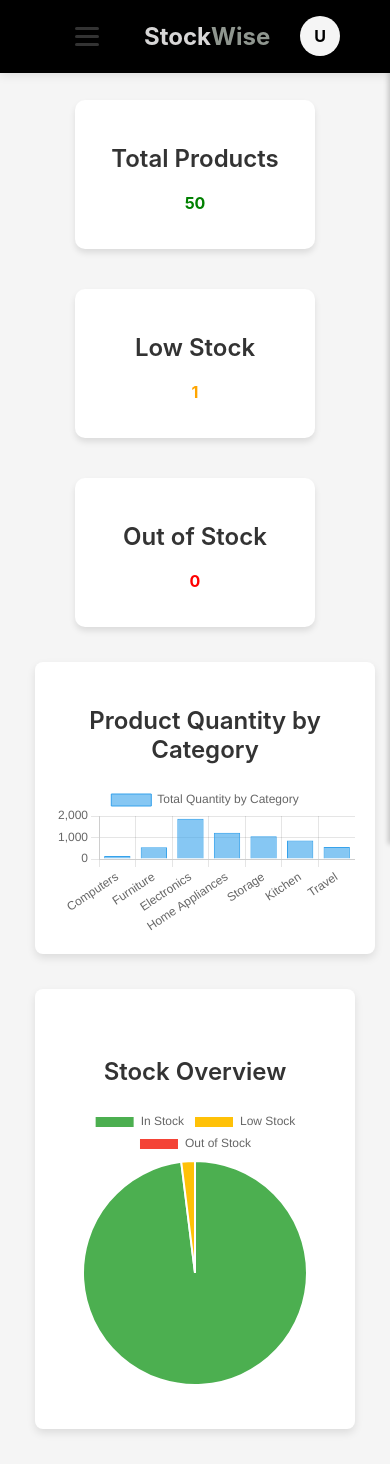
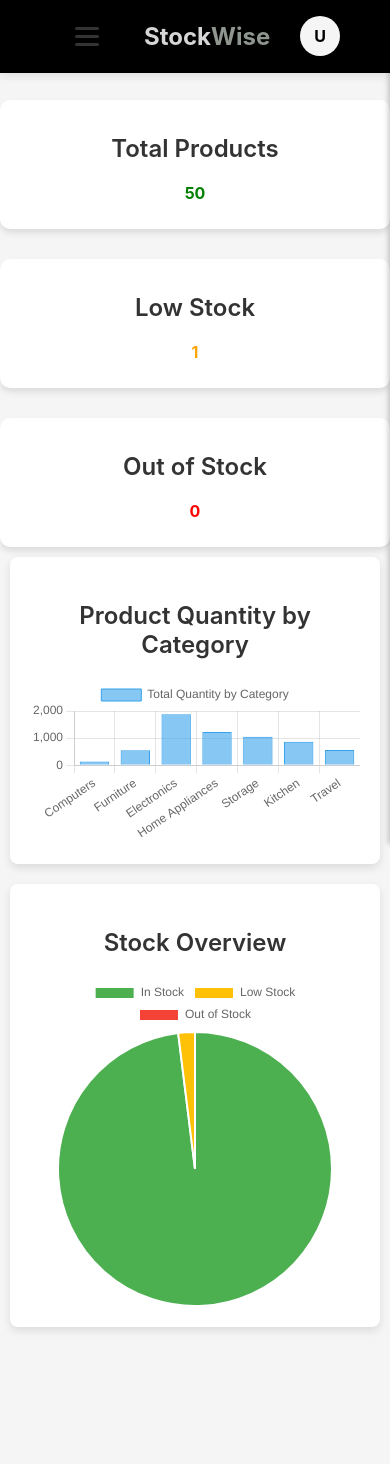
Before and after one commit to Rohit-workhall/inventory-management, a React (Create React App) app: page / in a window 390 px wide. After the commit the page ends 1337 px from the top, so only its background shows below. Built offline with nearby package versions, Linux system fonts and the light colour scheme; no server answers; sample sign-in values are in the browser's storage.

Commit message:
css changes

```diff
--- a/src/Components/Auth/Auth.css
+++ b/src/Components/Auth/Auth.css
@@ -8,6 +8,8 @@
     align-items: center;
     height: 100vh;
     color: #333;
+    padding: 20px; /* Adds padding for smaller screens */
+    box-sizing: border-box;
   }
 
   .app-container {
@@ -15,6 +17,7 @@
     justify-content: center;
     align-items: center;
     width: 100%;
+    max-width: 500px;
   }
 
   .form-container {
@@ -24,6 +27,7 @@
     border-radius: 8px;
     width: 300px;
     text-align: center;
+    max-width: 400px;
   }
 
   h2 {
@@ -273,3 +277,17 @@ h2 {
 .form-container .highlight {
   color: #8f968f; /* Highlight color */
 }
+
+@media (max-width: 480px) {
+  h2 {
+    font-size: 18px;
+  }
+
+  .form-container {
+    padding: 10px;
+  }
+
+  .form button {
+    font-size: 12px;
+  }
+}
--- a/src/Components/Dashboard/dashboard.css
+++ b/src/Components/Dashboard/dashboard.css
@@ -1,8 +1,7 @@
 /* General Dashboard Styles */
 .dashboard {
   font-family: 'Arial', sans-serif;
-  background-color:whitesmoke;
- /* Adjust for the navbar height */
+  background-color: whitesmoke;
 }
 
 .page-content {
@@ -23,26 +22,8 @@
   flex-wrap: wrap; /* Ensure proper alignment on smaller screens */
 }
 
-.metric-total-products {
-  background-color: white;
-  border-radius: 10px;
-  padding: 20px;
-  width: 200px;
-  box-shadow: 0 4px 6px rgba(0, 0, 0, 0.1);
-  text-align: center;
-  transition: transform 0.2s ease;
-  margin-top: 20px;
-}
-.metric-lowstock {
-  background-color: white;
-  border-radius: 10px;
-  padding: 20px;
-  width: 200px;
-  box-shadow: 0 4px 6px rgba(0, 0, 0, 0.1);
-  text-align: center;
-  transition: transform 0.2s ease;
-  margin-top: 20px;
-}
+.metric-total-products,
+.metric-lowstock,
 .metric-outofstock {
   background-color: white;
   border-radius: 10px;
@@ -78,37 +59,75 @@
   flex-wrap: wrap; /* Responsive layout */
 }
 
-.chart-container {
-  flex: 1;
-  width: fit-content;
-  background: #fff;
-  padding: 20px;
-  border-radius: 8px;
-  box-shadow: 0 4px 8px rgba(0, 0, 0, 0.1);
-  text-align: center;
-  /* height: 400px; */
-}
-
+.chart-container,
 .pie-chart-container {
-  flex: 1;
-  /* min-width: 300px;
-  max-width: 48%; */
-  width: fit-content;
   background: #fff;
   padding: 20px;
   border-radius: 8px;
   box-shadow: 0 4px 8px rgba(0, 0, 0, 0.1);
   text-align: center;
   height: 400px; /* Ensure height consistency */
+  width: 100%; /* Ensure charts fill their container width */
+  max-width: 100%; /* Avoid overflow */
+  box-sizing: border-box;
+}
+
+.chart-container {
+  flex: 1 1 48%; /* Flex items side-by-side */
+  min-width: 300px; /* Prevent it from being too narrow */
+}
+
+.pie-chart-container {
+  flex: 1 1 48%; /* Flex items side-by-side */
   display: flex;
   flex-direction: column;
-  justify-content: center; /* Center chart vertically */
-  align-items: center; /* Center chart horizontally */
-  overflow: hidden; /* Prevent overflow issues */
+  justify-content: center;
+  align-items: center;
+  overflow: hidden;
+  min-width: 300px; /* Prevent it from being too narrow */
 }
 
 .pie {
-  width: 100%; /* Ensure the chart fits within the container */
-  max-height: 90%; /* Prevent the chart from overflowing vertically */
-  margin: 0 auto; /* Center the chart */
+  width: 100%;
+  max-height: 90%;
+  margin: 0 auto;
 }
+
+/* Responsive layout for smaller screens */
+
+/* For screens smaller than 768px */
+@media (max-width: 768px) {
+  .metrics {
+    gap: 10px;
+  }
+
+  .metric-total-products,
+  .metric-lowstock,
+  .metric-outofstock {
+    width: 100%; /* Full width on smaller screens */
+  }
+
+  .chart-wrapper {
+    flex-direction: column; /* Stack the charts vertically */
+    gap: 20px;
+    margin: 20px;
+  }
+
+  .chart-container,
+  .pie-chart-container {
+    width: 100%; /* Full width for the charts on smaller screens */
+    height: 300px; /* Adjust the height for smaller screens */
+  }
+}
+
+@media (max-width: 480px) {
+  .chart-wrapper {
+    margin: 10px;
+  }
+
+  .metric-total-products,
+  .metric-lowstock,
+  .metric-outofstock {
+    padding: 10px;
+  }
+}
--- a/src/Components/Orders/OrderPage.js
+++ b/src/Components/Orders/OrderPage.js
@@ -220,9 +220,9 @@ const OrderPage = () => {
             <button className="order-page__button-proceed" onClick={handleProceed}>
                 Proceed
               </button>
-              <button className="order-page__button-back" onClick={() => navigate(-1)}>
+              {/* <button className="order-page__button-back" onClick={() => navigate(-1)}>
                 Back
-              </button>
+              </button> */}
 
             </div>
           </div>
--- a/src/Components/ProductList/productDetail.css
+++ b/src/Components/ProductList/productDetail.css
@@ -4,9 +4,15 @@
     color: black; /* Light text color */
     padding: 20px;
     border-radius: 10px;
-    max-width: 800px;
+    /* max-width: 800px; */
     margin: 20px auto;
     box-shadow: 0 4px 8px rgba(0, 0, 0, 0.5);
+
+      max-width: 90%; /* Ensure the container scales with the screen */
+
+      text-align: center; /* Center-align text and other content */
+
+
 
   }
 
@@ -18,12 +24,14 @@
   }
 
   .product-image {
-    width: 400px;
-    height: auto;
-    /* border-radius: 10px;  */
-    margin-bottom: 20px;
-    padding-left: 20%;
+    width: 100%; /* Make the image take up the full width of its container */
+    max-width: 400px; /* Set a maximum width to prevent it from becoming too large */
+    height: auto; /* Maintain the aspect ratio of the image */
+    display: block; /* Ensure no extra space below the image */
+    margin: 0 auto 20px; /* Center the image and add spacing below */
+    border-radius: 10px; /* Optional: Add rounded corners for styling */
   }
+
 
 
   .product-detail p {
@@ -35,3 +43,16 @@
   .product-detail p strong {
     color: black; /* White for bold labels */
   }
+
+
+  @media (max-width: 768px) {
+  .product-image {
+    max-width: 300px; /* Reduce maximum size for tablets */
+  }
+}
+
+@media (max-width: 480px) {
+  .product-image {
+    max-width: 200px; /* Further reduce size for mobile devices */
+  }
+}
--- a/src/Products/Products.json
+++ b/src/Products/Products.json
@@ -74,7 +74,7 @@
       "id": "9",
       "name": "Wireless Router",
       "sku": "WR-009",
-      "quantity": 71,
+      "quantity": 70,
       "price": 49.99,
       "category": "Electronics"
     },
@@ -408,12 +408,13 @@
     }
   ],
 "categories": [
-      { "id": 1, "name": "Electronics" },
-      { "id": 2, "name": "Furniture" },
-      { "id": 3, "name": "Storage" },
-      { "id": 4, "name": "Travel" },
-      { "id": 5, "name": "Kitchen" },
-      { "id": 6, "name": "Home Appliances" },
-      { "id": 7, "name": "Computers" }
-    ]
+    "Electronics",
+    "Furniture",
+    "Storage",
+    "Furniture",
+    "Travel",
+    "Kitchen",
+    "Home Appliances",
+    "Computers"
+  ]
 }
```
Also changed, not shown: src/Components/Orders/OrderPage.css (+95 -61 lines), src/Components/ProductList/ProductTable.jsx (+9 -6 lines).
